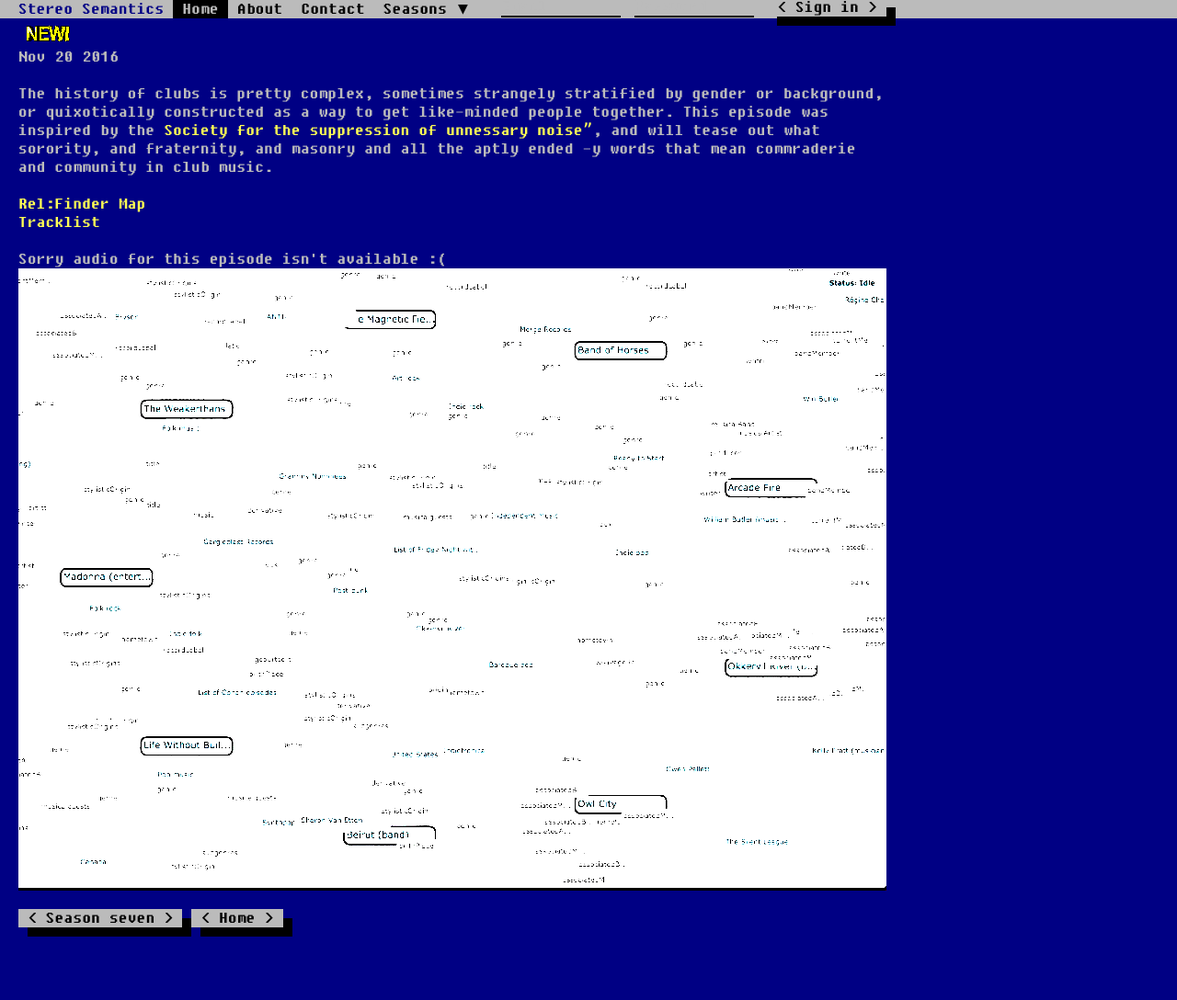
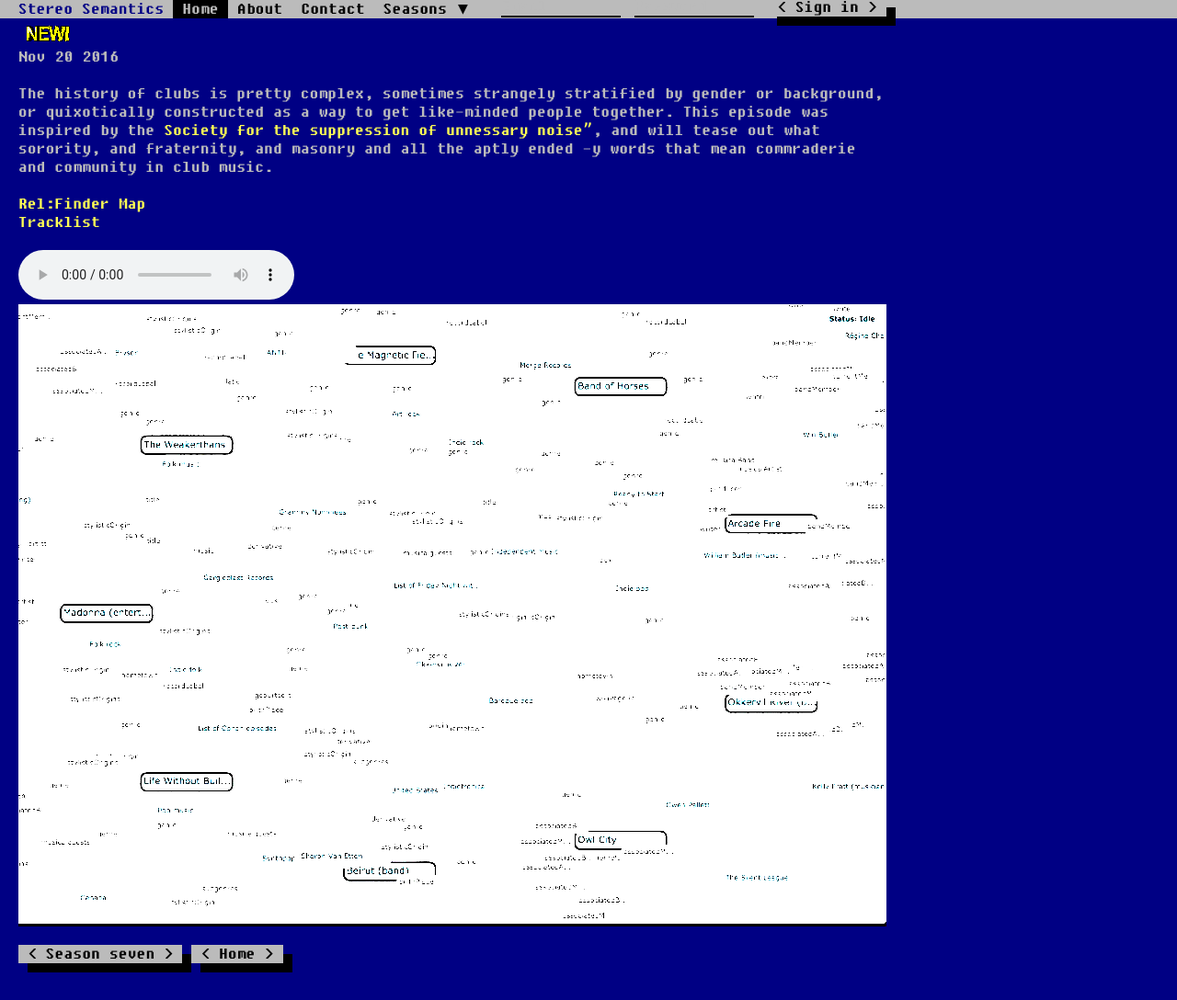
Before and after one commit to auremoser/stereosemantics, a Jekyll site: the page built from _posts/2016-11-20-clubs.md, in a window 1280 px wide. Shown: the whole page at 92% size. Built offline with Jekyll 4.4.1, drawn with Linux system fonts in a browser that asks for light colours; before the commit the page ends 1049 px from its top, so only the background shows below that; some of the changed lines change nothing that is shown.

Commit message:
update images

```diff
--- a/_posts/2016-11-20-clubs.md
+++ b/_posts/2016-11-20-clubs.md
@@ -4,10 +4,10 @@
 episode: 11
 date: 2016-11-20
 categories: season07
-mp3_url:
-rel_finder_url: http://tinyurl.com/ss-horror2
+mp3_url: https://auremmoser.files.wordpress.com/2016/11/stereo-semantics-11-20-16.mp3
+rel_finder_url: http://tinyurl.com/ss-clubs
 tracklist_url: https://docs.google.com/spreadsheets/d/16Wt4Fq3e2mMJ3cuv7RzLBnIbtC8Dz3_Jaru6sql-Gxs/edit?ts=5787e9db#gid=403086296
-duration: '00:48:51'
+duration: '00:57:25'
 length:
 ---
 
```
Also changed, not shown: img/s07/rel-finder/ep11.png (added).
